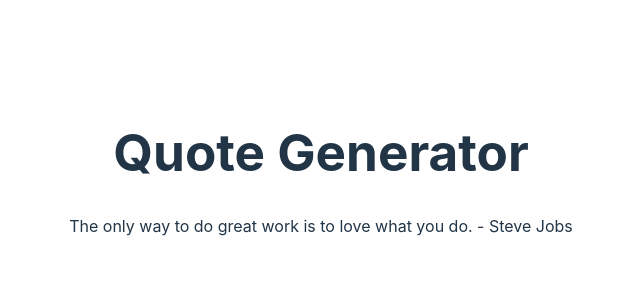
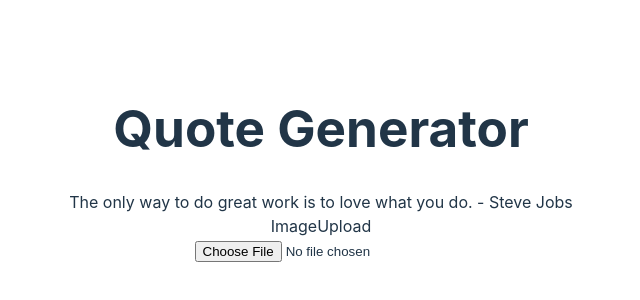
Before and after one commit to hingadesuraj/Intership-task-frontend, a React (Vite) app in the folder react_practice/: page / in a window 1280 px wide. Shown: the part 236-536 px from the top of the page, without its empty margins (319-959 px from the left). Built offline with nearby package versions, Linux system fonts and the light colour scheme.

Commit message:
image upload in state

```diff
--- a/react_practice/src/App.jsx
+++ b/react_practice/src/App.jsx
@@ -1,8 +1,9 @@
 import "./App.css";
+import ImageUpload from "./task/ImageUpload";
 
 function App() {
 
-
+//  Random Quote
 const quotes = [
     "The only way to do great work is to love what you do. - Steve Jobs",
     "In the middle of difficulty lies opportunity. - Albert Einstein",
@@ -37,6 +38,7 @@
   return <>
   <h1>Quote Generator</h1>
   {quotes[randomQuote]}
+  <ImageUpload />
   </>;
 }
 
--- /dev/null
+++ b/react_practice/src/task/ImageUpload.jsx
@@ -0,0 +1,27 @@
+import React, { useState } from 'react'
+
+const ImageUpload = () => {
+    const [file,setFile] = useState(null);
+
+    const handleFile = (e)=>{
+        const selectedFile = e.target.files[0];
+        setFile(selectedFile);
+
+    }
+
+    console.log(file)
+  return (
+    <div>
+        <div>ImageUpload</div>
+        <div>
+            {/* file include pdf images and different type of files */}
+            <input type="file" accept='image/*' name="upload" id="upload" onChange={handleFile} />
+        </div>
+        <div>
+            {file && <img src={URL.createObjectURL(file)} alt="Image" /> }
+        </div>
+    </div>
+  )
+}
+
+export default ImageUpload
```
